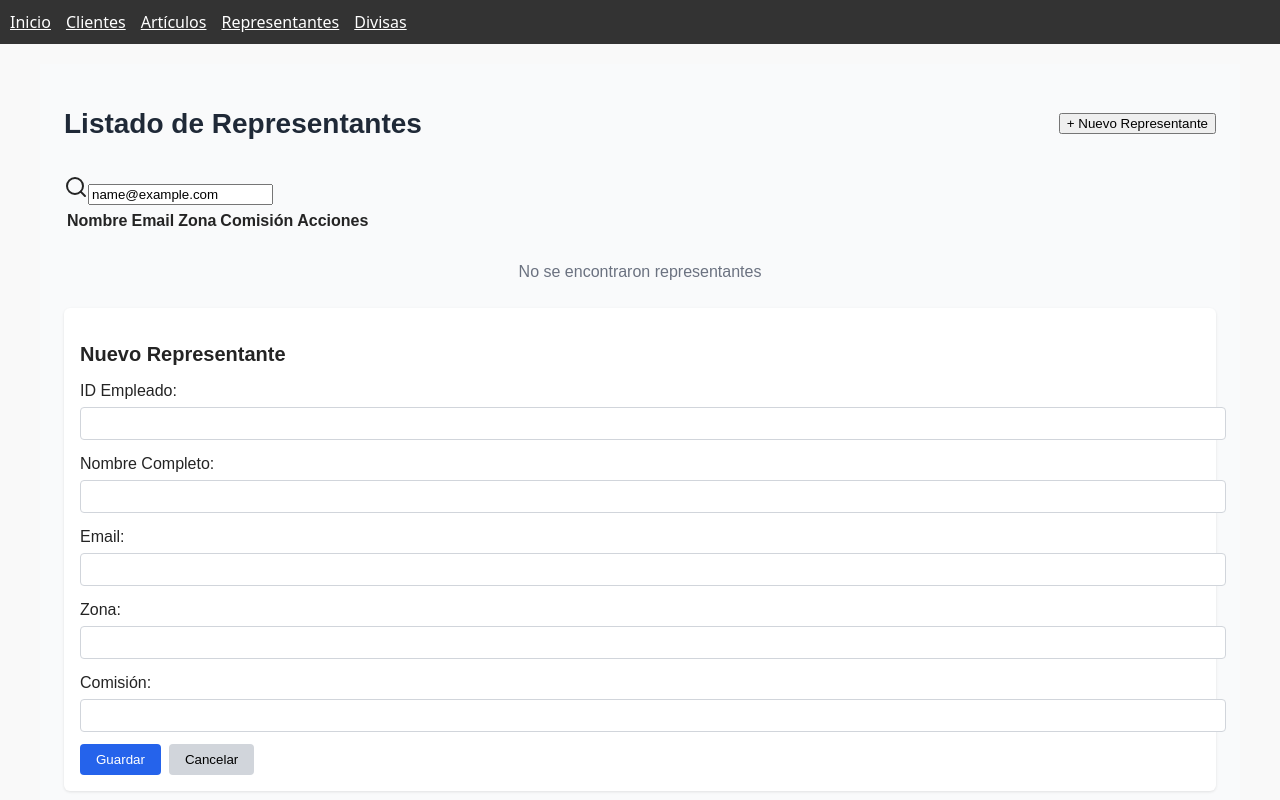
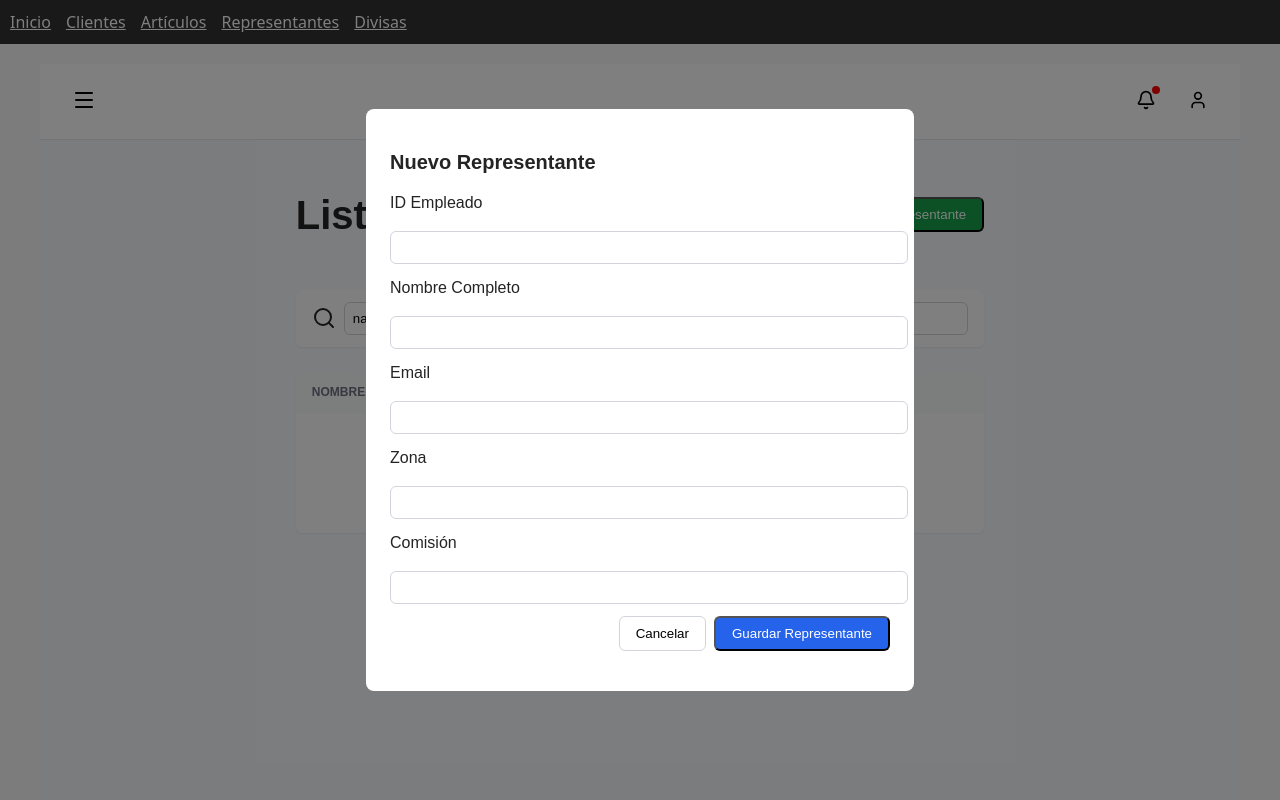
Before and after one commit to Anqi-21Y/Practica_Belgem_Front, a React (Vite) app: page /representantes in a window 1280 px wide. Both pictures are taken after typing "name@example.com" into the empty fields and a click on the button "+ Nuevo Representante". Shown: the top 800 px of the page. Built offline with nearby package versions, Linux system fonts and the light colour scheme.

Commit message:
finish la lista basica de Representante

```diff
--- a/src/pages/Representantes.jsx
+++ b/src/pages/Representantes.jsx
@@ -1,5 +1,6 @@
 import React, { useState } from "react";
 import { Eye, Edit2, Trash2, Search } from 'lucide-react';
+import { Home, Package, Users, DollarSign, Menu, Bell, User } from 'lucide-react';
 import './representantes.css';
 
 
@@ -7,6 +8,8 @@ export default function ListaRepresentantes() {
 
   //Inicializar el estado del cuadro de búsqueda a una cadena vacía
   const [search, setSearch] = useState('');
+
+  const [sidebarOpen, setSidebarOpen] = useState(false);
 
   //datos de la lista(iniciar la lista y guardar todos los datos de repres)
   const[representantes , setRepresentantes ] = useState([
@@ -39,7 +42,7 @@ export default function ListaRepresentantes() {
       nombre: 'Ana Fernández Torres',
       email: 'ana.fernandez@empresa.com',
       zona: 'Valencia',
-      comision: '5.25%'
+      comision: '5.25'
     },
 
     {
@@ -47,7 +50,7 @@ export default function ListaRepresentantes() {
       nombre: 'María López Martínez',
       email: 'maria.lopez@empresa.com',
       zona: 'Aragón',
-      comision: '5.25%'
+      comision: '5.25'
     },
 
   ]);
@@ -130,20 +133,48 @@ export default function ListaRepresentantes() {
 
 
   return (
-    <div className="container">
 
-      <div className="header">
+    <div className="layout_Repre">
+
+
+      {/* Main */}
+      <div className="main">
+        <header className="header">
+          <button onClick={() => setSidebarOpen(!sidebarOpen)} className="icon-btn">
+            <Menu size={24} />
+          </button>
+
+          <div className="header-right">
+            <button className="icon-btn notification">
+              <Bell size={20} />
+              <span className="dot"></span>
+            </button>
+            <button className="icon-btn">
+              <User size={20} />
+            </button>
+          </div>
+        </header>
+
+        <main className="content">
+          <div className="content-header">
             <h1>Listado de Representantes</h1>
-        <button className="btn_nuevo" onClick={handleNew}> + Nuevo Representante</button>
+            <button className="btn-green" onClick={handleNew}>+ Nuevo Representante</button>
           </div>
 
-
-      <div className="search">
-        <Search className="icon_search" />
-        <input type="text" placeholder="Buscar por nombre o email" value={search} onChange={(e) => setSearch(e.target.value)} className="search_input"/>
+          {/* Search */}
+          <div className="search-box">
+            <Search className="search-icon" />
+            <input
+              type="text"
+              placeholder="Buscar por nombre o email"
+              value={search}
+              onChange={(e) => setSearch(e.target.value)}
+            />
           </div>
 
-      <table className="tabla_representantes">
+          {/* Table */}
+          <div className="table-container">
+            <table>
               <thead>
                 <tr>
                   <th>Nombre</th>
@@ -161,50 +192,69 @@ export default function ListaRepresentantes() {
                     <td>{rep.zona}</td>
                     <td>{rep.comision}</td>
                     <td>
-                <button onClick={() => handleView(rep.id)} title="Ver"><Eye size={18} /></button>
-                <button onClick={() => handleEdit(rep.id)} title="Editar"><Edit2 size={18} /></button>
-                <button onClick={() => handleDelete(rep.id)} title="Eliminar"><Trash2 size={18} /></button>
+                      <button className="btn-action blue" onClick={() => handleView(rep.id)}>
+                        <Eye size={18} />
+                      </button>
+                      <button className="btn-action yellow" onClick={() => handleEdit(rep.id)}>
+                        <Edit2 size={18} />
+                      </button>
+                      <button className="btn-action red" onClick={() => handleDelete(rep.id)}>
+                        <Trash2 size={18} />
+                      </button>
                     </td>
                   </tr>
                 ))}
               </tbody>
             </table>
 
-      {filteredRepresentantes.length === 0 && <div className="no-results">No se encontraron representantes</div>}
+            {filteredRepresentantes.length === 0 && (
+              <div className="no-data">No se encontraron representantes</div>
+            )}
+          </div>
 
+          {/* Modal */}
+          {showForm && (
+            <div className="modal-overlay">
+              <div className="modal">
+                <h2>{formData.id ? "Editar Representante" : "Nuevo Representante"}</h2>
 
-      {showForm && (
-        <div className="form-container">
-          <h2>{formData.id ? 'Editar Representante' : 'Nuevo Representante'}</h2>
-          <form onSubmit={handleFormSubmit}>
-            <div className="form-group">
-              <label>ID Empleado:</label>
-              <input type="text" name="id" value={formData.id} onChange={handleInputChange} required />
-            </div>
-            <div className="form-group">
-              <label>Nombre Completo:</label>
-              <input type="text" name="nombre" value={formData.nombre} onChange={handleInputChange} required />
-            </div>
-            <div className="form-group">
-              <label>Email:</label>
+                <form onSubmit={handleFormSubmit} className="form-grid">
+                  <label>ID Empleado</label>
+                  <input name="id" value={formData.id} onChange={handleInputChange} required />
+
+                  <label>Nombre Completo</label>
+                  <input name="nombre" value={formData.nombre} onChange={handleInputChange} required />
+
+                  <label>Email</label>
                   <input type="email" name="email" value={formData.email} onChange={handleInputChange} required />
-            </div>
-            <div className="form-group">
-              <label>Zona:</label>
-              <input type="text" name="zona" value={formData.zona} onChange={handleInputChange} required />
-            </div>
-            <div className="form-group">
-              <label>Comisión:</label>
-              <input type="text" name="comision" value={formData.comision} onChange={handleInputChange} required />
-            </div>
-            <div className="form-actions">
-              <button type="submit" className="btn-guardar">Guardar</button>
-              <button type="button" className="btn-cancelar" onClick={() => setShowForm(false)}>Cancelar</button>
+
+                  <label>Zona</label>
+                  <input name="zona" value={formData.zona} onChange={handleInputChange} required />
+
+                  <label>Comisión</label>
+                  <input name="comision" value={formData.comision} onChange={handleInputChange} required />
+
+                  <div className="form-buttons">
+                    <button
+                      type="button"
+                      className="btn-cancel"
+                      onClick={() => setShowForm(false)}
+                    >
+                      Cancelar
+                    </button>
+
+                    <button type="submit" className="btn-blue">
+                      Guardar Representante
+                    </button>
                   </div>
                 </form>
+
+              </div>
             </div>
           )}
 
+        </main>
+      </div>
     </div>
   );
 }
--- a/src/pages/representantes.css
+++ b/src/pages/representantes.css
@@ -1,11 +1,67 @@
-/* container */
-.container {
-  max-width: 1200px;
-  margin: 0 auto;
-  padding: 24px;
-  font-family: sans-serif;
-  background-color: #f9fafb;
-  min-height: 100vh;
+/* Layout */
+.layout_Repre {
+  display: flex;
+  height: 100vh;
+  background-color: #f8fafc;
+  font-family: Arial, sans-serif;
+}
+
+/* Sidebar */
+.sidebar {
+  background-color: #1e293b;
+  color: white;
+  transition: width 0.3s;
+  overflow: hidden;
+}
+.sidebar.open { width: 250px; }
+.sidebar.closed { width: 60px; }
+
+.sidebar-header {
+  display: flex;
+  align-items: center;
+  padding: 1rem;
+  border-bottom: 1px solid #374151;
+}
+.logo-box {
+  width: 32px;
+  height: 32px;
+  background-color: #3b82f6;
+  display: flex;
+  justify-content: center;
+  align-items: center;
+  border-radius: 6px;
+  font-weight: bold;
+}
+.title {
+  font-weight: 600;
+  margin-left: 0.5rem;
+}
+
+/* Menu */
+.menu {
+  margin-top: 1.5rem;
+  display: flex;
+  flex-direction: column;
+}
+.menu-item {
+  display: flex;
+  align-items: center;
+  gap: 0.5rem;
+  padding: 0.75rem 1.5rem;
+  color: white;
+  text-decoration: none;
+  transition: background-color 0.2s;
+  cursor: pointer;
+}
+.menu-item:hover { background-color: #374151; }
+.menu-item.active { background-color: #2563eb; }
+
+/* Main */
+.main {
+  flex: 1;
+  display: flex;
+  flex-direction: column;
+  overflow: hidden;
 }
 
 /* Header */
@@ -13,143 +69,157 @@
   display: flex;
   justify-content: space-between;
   align-items: center;
-  margin-bottom: 16px;
+  padding: 1rem 1.5rem;
+  background-color: white;
+  border-bottom: 1px solid #e5e7eb;
+}
+.icon-btn {
+  padding: 0.5rem;
+  border-radius: 6px;
+  cursor: pointer;
+  background: none;
+  border: none;
+  position: relative;
+}
+.header-right {
+  display: flex;
+  gap: 1rem;
+}
+.icon-btn.notification .dot {
+  position: absolute;
+  top: 0.25rem;
+  right: 0.25rem;
+  width: 0.5rem;
+  height: 0.5rem;
+  background-color: red;
+  border-radius: 50%;
 }
 
-.header h1 {
-  font-size: 28px;
-  font-weight: bold;
-  color: #1f2937;
+/* Content */
+.content {
+  padding: 1.5rem;
+  overflow: auto;
+}
+.content-header {
+  display: flex;
+  justify-content: space-between;
+  align-items: center;
+  margin-bottom: 1.5rem;
+}
+.btn-green {
+  background-color: #16a34a;
+  color: white;
+  padding: 0.5rem 1rem;
+  border-radius: 6px;
+  cursor: pointer;
+}
+.btn-green:hover { background-color: #15803d; }
+
+/* Search box */
+.search-box {
+  background-color: white;
+  padding: 0.75rem 1rem;
+  border-radius: 6px;
+  box-shadow: 0 1px 2px rgba(0,0,0,0.05);
+  display: flex;
+  align-items: center;
+  gap: 0.5rem;
+  margin-bottom: 1.5rem;
+}
+.search-box input {
+  flex: 1;
+  padding: 0.5rem;
+  border: 1px solid #d1d5db;
+  border-radius: 6px;
 }
 
-.btn-nuevo {
-  padding: 8px 16px;
-  background-color: #16a34a;
-  color: white;
-  border: none;
-  border-radius: 4px;
-  cursor: pointer;
+/* Table */
+.table-container {
+  background-color: white;
+  border-radius: 6px;
+  box-shadow: 0 1px 2px rgba(0,0,0,0.05);
+  overflow: hidden;
 }
+table { width: 100%; border-collapse: collapse; }
+th, td { padding: 0.75rem 1rem; text-align: left; }
+th { background-color: #f9fafb; font-weight: 600; font-size: 0.75rem; text-transform: uppercase; color: #6b7280; }
+tbody tr:hover { background-color: #f9fafb; }
 
-.btn-nuevo:hover {
-  background-color: #15803d;
-}
-
-/* Search */
-.search-wrapper {
-  position: relative;
-  margin-bottom: 16px;
-}
-
-.icon-search {
-  position: absolute;
-  left: 8px;
-  top: 50%;
-  transform: translateY(-50%);
-  color: #9ca3af;
-}
-
-.search-input {
-  width: 100%;
-  padding: 8px 12px 8px 32px;
-  border: 1px solid #d1d5db;
-  border-radius: 4px;
-  font-size: 14px;
-}
-
-/* Tabla */
-.tabla-representantes {
-  width: 100%;
-  border-collapse: collapse;
-  background-color: white;
-  margin-bottom: 16px;
-}
-
-.tabla-representantes th, .tabla-representantes td {
-  padding: 12px;
-  border-bottom: 1px solid #e5e7eb;
-  text-align: left;
-}
-
-.tabla-representantes tr:hover {
-  background-color: #f3f4f6;
-}
-
-/* BUTTON de Acciones */
-.tabla-representantes td button {
-  margin-right: 4px;
-  border: none;
-  background: none;
-  cursor: pointer;
-  padding: 4px;
-}
-
-/* NO RESULT */
-.no-results {
-  text-align: center;
-  color: #6b7280;
-  padding: 24px;
-}
-
-/* FORM*/
-.form-container {
-  background-color: white;
-  padding: 16px;
-  border-radius: 6px;
-  box-shadow: 0 1px 3px rgba(0,0,0,0.1);
-  margin-bottom: 16px;
-}
-
-.form-container h2 {
-  font-size: 20px;
-  font-weight: bold;
-  margin-bottom: 12px;
-}
-
-.form-group {
-  margin-bottom: 12px;
-}
-
-.form-group label {
-  display: block;
-  margin-bottom: 4px;
-  font-weight: 500;
-}
-
-.form-group input {
-  width: 100%;
-  padding: 8px 12px;
-  border-radius: 4px;
-  border: 1px solid #d1d5db;
-}
-
-/* BUTTON DE FORM */
-.form-actions {
-  display: flex;
-  gap: 8px;
-}
-
-.btn-guardar {
-  padding: 8px 16px;
-  background-color: #2563eb;
-  color: white;
-  border: none;
-  border-radius: 4px;
-  cursor: pointer;
-}
-
-.btn-guardar:hover {
-  background-color: #1d4ed8;
-}
-
-.btn-cancelar {
-  padding: 8px 16px;
-  background-color: #d1d5db;
+/* Action buttons */
+.btn-action {
+  padding: 0.25rem;
   border-radius: 4px;
   border: none;
   cursor: pointer;
+  margin-right: 0.25rem;
+}
+.btn-action.blue:hover { background-color: #bfdbfe; color: #2563eb; }
+.btn-action.yellow:hover { background-color: #fef3c7; color: #d97706; }
+.btn-action.red:hover { background-color: #fee2e2; color: #dc2626; }
+
+.no-data {
+  text-align: center;
+  padding: 3rem 0;
+  color: #6b7280;
 }
 
-.btn-cancelar:hover {
-  background-color: #9ca3af;
+/* Modal */
+.modal-overlay {
+  position: fixed;
+  inset: 0;
+  background-color: rgba(0,0,0,0.5);
+  display: flex;
+  justify-content: center;
+  align-items: center;
+  padding: 1rem;
+  z-index: 50;
 }
+.modal {
+  background-color: white;
+  border-radius: 8px;
+  width: 100%;
+  max-width: 500px;
+  padding: 1.5rem;
+}
+.modal h2 {
+  margin-bottom: 1rem;
+  font-size: 1.25rem;
+  font-weight: 600;
+}
+
+/* Form */
+.form-grid {
+  display: grid;
+  grid-template-columns: 1fr;
+  gap: 0.75rem;
+  margin-bottom: 1rem;
+}
+.form-grid label { font-weight: 500; margin-bottom: 0.25rem; }
+.form-grid input {
+  width: 100%;
+  padding: 0.5rem;
+  border: 1px solid #d1d5db;
+  border-radius: 6px;
+}
+
+/* Form buttons */
+.form-buttons {
+  display: flex;
+  justify-content: flex-end;
+  gap: 0.5rem;
+}
+.btn-cancel {
+  border: 1px solid #d1d5db;
+  background-color: white;
+  padding: 0.5rem 1rem;
+  border-radius: 6px;
+  cursor: pointer;
+}
+.btn-blue {
+  background-color: #2563eb;
+  color: white;
+  padding: 0.5rem 1rem;
+  border-radius: 6px;
+  cursor: pointer;
+}
+.btn-blue:hover { background-color: #1d4ed8; }
```
Lines whose indentation alone changed are shown as unchanged.
